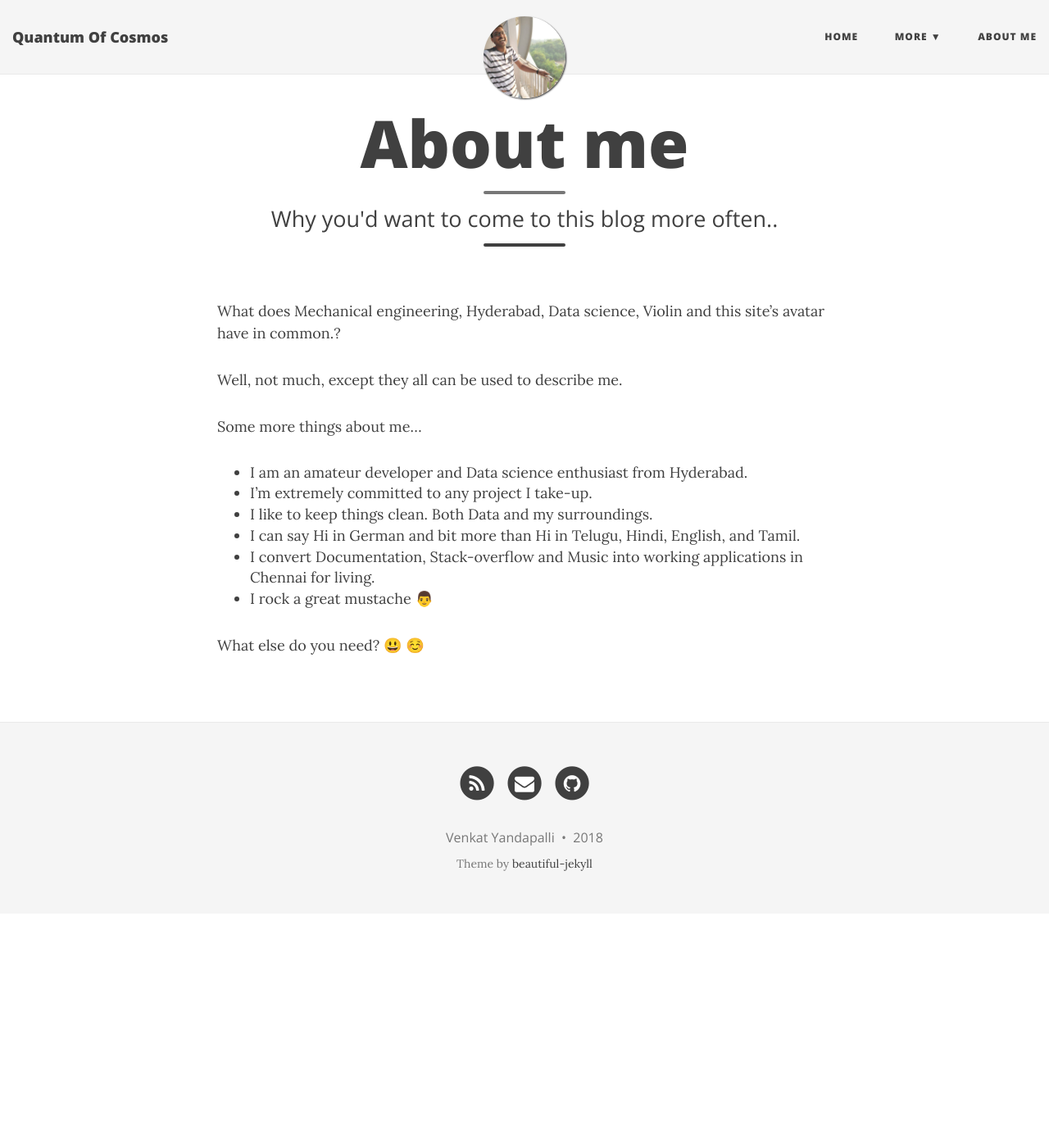
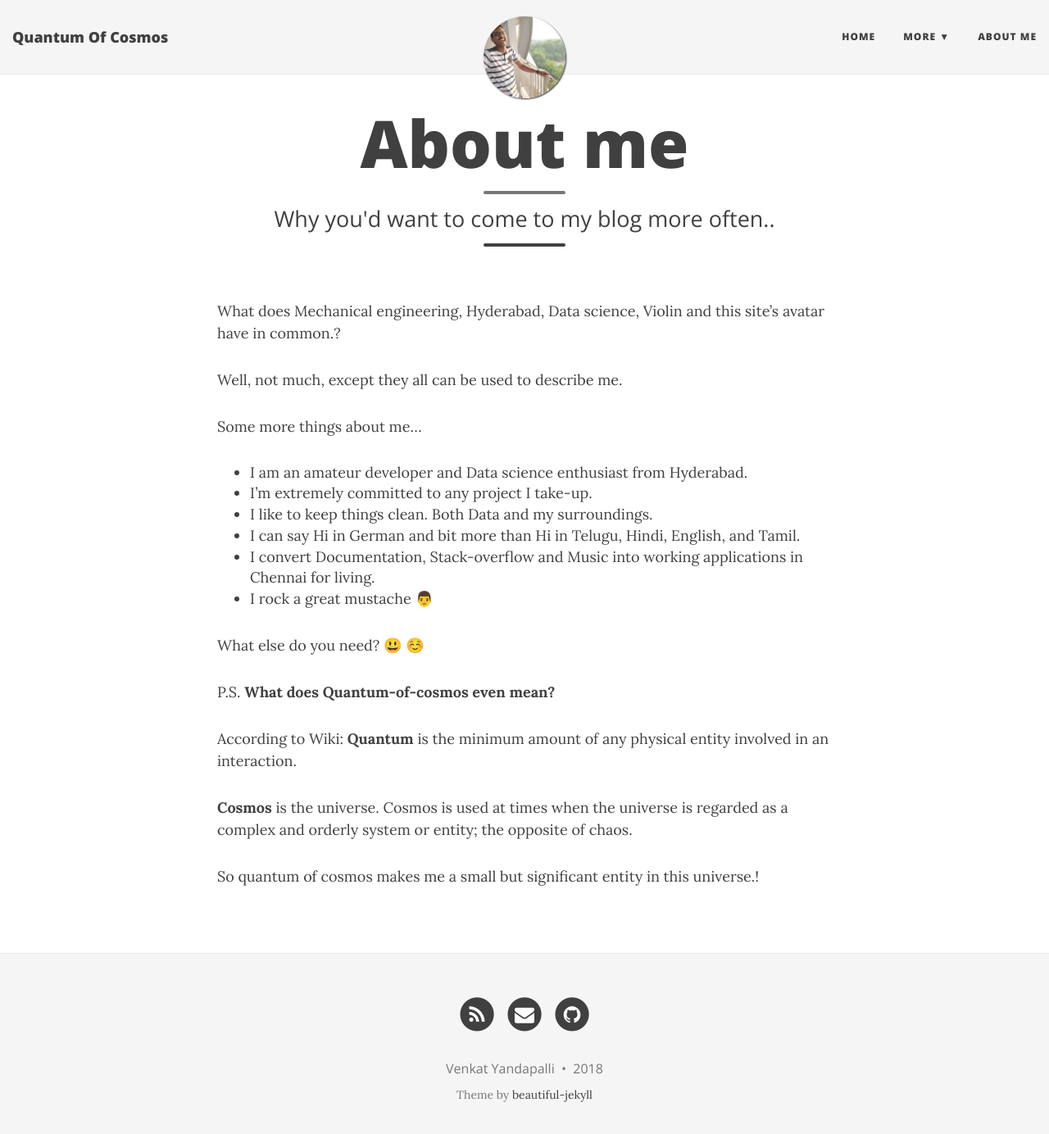
Before and after one commit to Quantumofcosmos/quantumofcosmos.github.io, a Jekyll site: the page built from aboutme.md, in a window 1280 px wide and 1397 px high. Shown: the top 1384 px of the window at 82% size. Built offline with Jekyll 4.4.1, drawn with Linux system fonts in a browser that asks for light colours; nearby versions of some CDN libraries; emoji names are drawn with the system emoji font.

Commit message:
Aboutme ammend and favicon to root fix

```diff
--- a/_config.yml
+++ b/_config.yml
@@ -26,8 +26,6 @@ navbar-links:
   Home: "https://quantumofcosmos.github.io"
   More:
     - Music and Musings: "musicandmusings"
-    - Learn markdown: "https://www.markdowntutorial.com/"
-    - GitHub Pages: "https://pages.github.com/"
   About Me: "aboutme"
 
 # Image to show in the navigation bar - image must be a square (width = height)
--- a/aboutme.md
+++ b/aboutme.md
@@ -1,7 +1,7 @@
 ---
 layout: page
 title: About me
-subtitle: Why you'd want to come to this blog more often..
+subtitle: Why you'd want to come to my blog more often..
 ---
 
 What does Mechanical engineering, Hyderabad, Data science, Violin and this site's avatar have in common.?
@@ -20,5 +20,12 @@ Some more things about me...
 
 What else do you need? :smiley: :relaxed:
 
+P.S. **What does Quantum-of-cosmos even mean?**
 
+According to Wiki:
+**Quantum** is the minimum amount of any physical entity involved in an interaction.
+
+**Cosmos** is the universe. Cosmos is used at times when the universe is regarded as a complex and orderly system or entity; the opposite of chaos.
+
+So quantum of cosmos makes me a small but significant entity in this universe.!
 <!-- TODO D3 about abiliies  -->
```
Also changed, not shown: _posts/2018-02-27-Some-Other-Basic-Topics.md (+2 -2 lines), favicon.ico (added), favicon.png (added).
